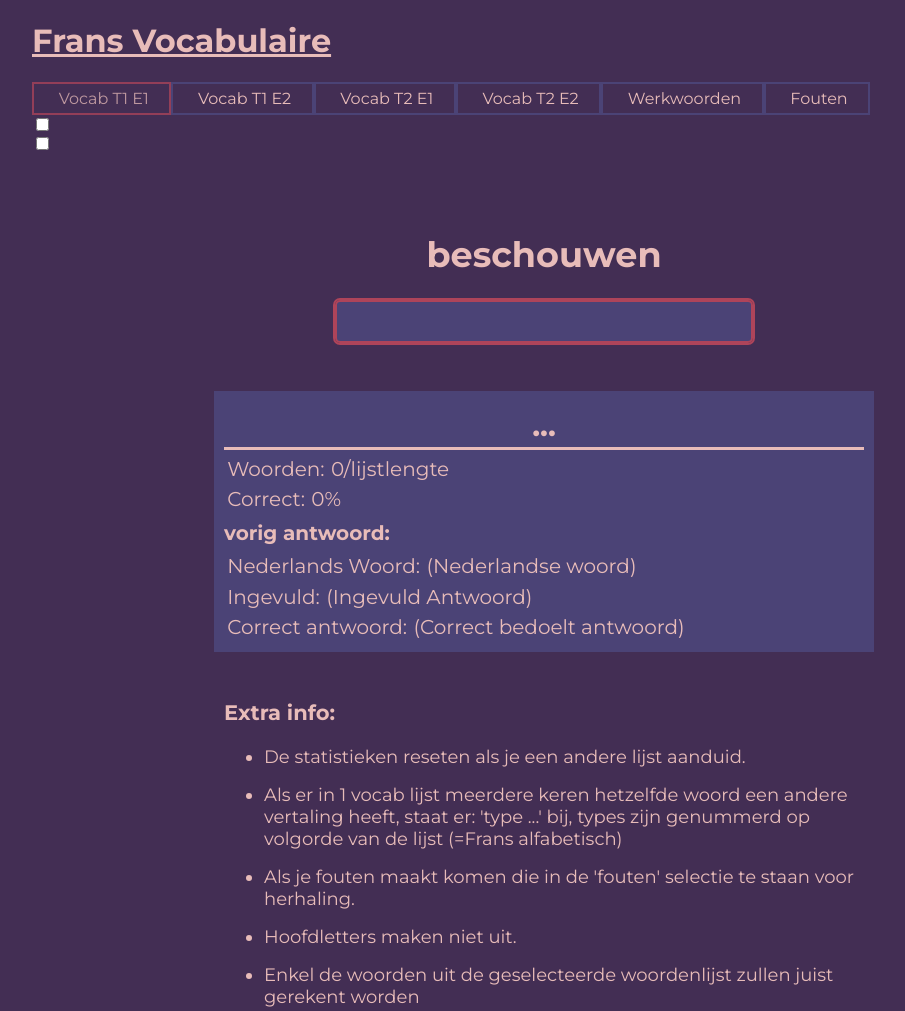
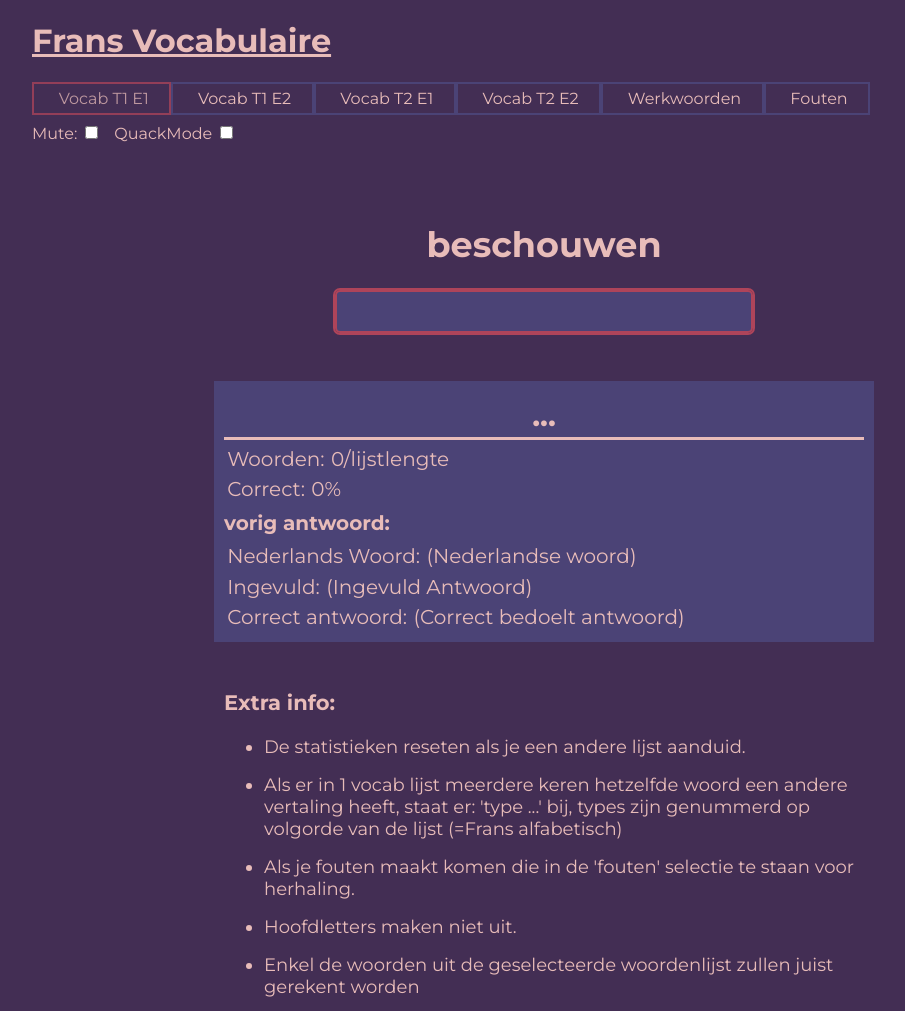
Before and after one commit to FalcoJacobs/ferdinanddecember, a plain HTML site: page index.html in a window 1280 px wide. Shown: the whole page, without its empty margins (96-1001 px from the left). Drawn offline with Linux system fonts and the light colour scheme; a web font is replaced by a local one.

Commit message:
Update styles.css

```diff
--- a/styles.css
+++ b/styles.css
@@ -45,11 +45,12 @@ div {
   opacity: 0.75;
 }
 
-.muteKnop {
-  margin-top: 1vh;
+.knopjes {
+  display: inline-block;
+  margin: 1vh 1vw 0 0;
   font-size: 16px;
 }
-.muteKnop input[type=checkbox] {
+.knopjes input[type=checkbox] {
   accent-color: #AE445A;
 }
 
```
